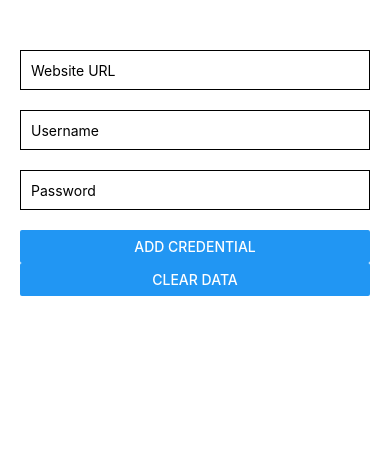
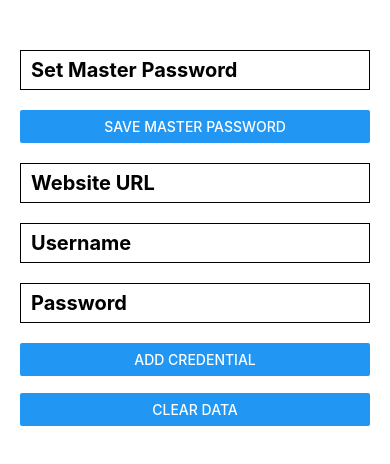
Before and after one commit to chilung-wu/react_practice, a React Native app in the folder MobilePasswordManager/: screen / in a window 390 px wide. Shown: the top 464 px of the page. Built offline with nearby package versions, Linux system fonts and the light colour scheme.

Commit message:
set master password and display it.

```diff
--- a/MobilePasswordManager/App.js
+++ b/MobilePasswordManager/App.js
@@ -1,23 +1,5 @@
-// import React from 'react';
-// import { NavigationContainer } from '@react-navigation/native';
-// import { createStackNavigator } from '@react-navigation/stack';
-// import CredentialsScreen from './CredentialsScreen';
-
-// const Stack = createStackNavigator();
-
-// export default function App() {
-//   return (
-//     <NavigationContainer>
-//       <Stack.Navigator>
-//         <Stack.Screen name="Credentials" component={CredentialsScreen} />
-//       </Stack.Navigator>
-//     </NavigationContainer>
-//   );
-// }
-
-
 import React, { useState, useEffect } from 'react';
-import { StyleSheet, View, TextInput, Button, FlatList, Text, TouchableOpacity } from 'react-native';
+import { StyleSheet, View, TextInput, Button, FlatList, Text, TouchableOpacity, Alert } from 'react-native';
 import * as SecureStore from 'expo-secure-store';
 
 export default function App() {
@@ -25,29 +7,68 @@ export default function App() {
   const [username, setUsername] = useState('');
   const [password, setPassword] = useState('');
   const [credentials, setCredentials] = useState([]);
+  const [masterPassword, setMasterPassword] = useState('');
+  const [isMasterPasswordSet, setIsMasterPasswordSet] = useState(false);
 
   const saveCredentials = async () => {
     await SecureStore.setItemAsync('credentials', JSON.stringify(credentials));
+    console.log('save: credentials', credentials);
+    console.log('save: json.stringify(credentials)', JSON.stringify(credentials));
   };
+
   const loadCredentials = async () => {
     const result = await SecureStore.getItemAsync('credentials');
     if (result) {
       setCredentials(JSON.parse(result));
     }
+    console.log('load: result', result);
+    console.log('load: json.parse(result)', JSON.parse(result));
   };
 
+  const saveMasterPassword = async () => {
+    if (masterPassword.trim() === '') {
+      Alert.alert('Error', 'Master password cannot be empty.');
+      return;
+    }
+    try {
+      await SecureStore.setItemAsync('masterPassword', masterPassword);
+      console.log('save: masterPassword', masterPassword);
+      setIsMasterPasswordSet(true);
+      // Alert.alert('Success', 'Master password is set successfully.');
+    } catch (error) {
+      Alert.alert('Error', 'Failed to save the master password.');
+    }
+  };
+
+  const loadMasterPassword = async () => {
+    try {
+      const savedMasterPassword = await SecureStore.getItemAsync('masterPassword');
+      console.log('load: savedMasterPassword', savedMasterPassword);
+      if (savedMasterPassword) {
+        setMasterPassword(savedMasterPassword);
+        setIsMasterPasswordSet(true);
+      }
+    } catch (error) {
+      Alert.alert('Error', 'Failed to load the master password.');
+    }
+  };
+
+  // initialize, load credentials and master password
   useEffect(() => {
     loadCredentials();
+    loadMasterPassword();
   }, []);
 
+  // save credentials when credentials change
   useEffect(() => {
     saveCredentials();
   }, [credentials]);
 
+  // save current credential to SecureStore
+  // TODO: 如果id僅用於keyExtractor，可以考慮使用其他唯一標識符（如生成的UUID），這樣就不需要在每次刪除操作後更新它們。
   const addCredential = () => {
     const newCredentials = [...credentials, { website, username, password, id: credentials.length.toString() }];
     setCredentials(newCredentials);
-    // saveCredentials();
     // Clear inputs after adding
     setWebsite('');
     setUsername('');
@@ -57,55 +78,59 @@ export default function App() {
   const deleteCredential = async (id) => {
     const newCredentials = credentials.filter(cred => cred.id !== id);
     setCredentials(newCredentials);
-    // saveCredentials();
     //update the id values of the remaining credentials
     const updatedCredentials = newCredentials.map((cred, index) => ({ ...cred, id: index.toString() }));
     setCredentials(updatedCredentials);
   };
 
+  // clear all data from SecureStore
   const _clearData = async () => {
     await SecureStore.deleteItemAsync('credentials');
+    await SecureStore.deleteItemAsync('masterPassword');
     setCredentials([]);
+    setWebsite('');
+    setUsername('');
+    setPassword('');
+    setCredentials([]);
+    setMasterPassword('');
+    setIsMasterPasswordSet(false);
   };
-
-  // const deleteCredential = async (id) => {
-  //   const newCredentials = credentials.filter(cred => cred.id !== id);
-  //   setCredentials(newCredentials);
-  //   // Update the id values of the remaining credentials
-  //   const updatedCredentials = newCredentials.map((cred, index) => ({ ...cred, id: index.toString() }));
-  //   setCredentials(updatedCredentials);
-
-  // const updateCredential = async (id, newCredential) => {
-  //   const newCredentials = credentials.map(cred => cred.id === id ? newCredential : cred);
-  //   setCredentials(newCredentials);
-  //   // saveCredentials();
-  // };
-
-  // const editCredential = async (id) => {
-  //   const updatedCredential = { website: 'updated', username: 'updated', password: 'updated', id: id };
-  //   updateCredential(id, updatedCredential);
-  // };
-
-
 
   return (
     <View style={styles.container}>
-      <TextInput style={styles.input} placeholder="Website URL" value={website} onChangeText={setWebsite} />
-      <TextInput style={styles.input} placeholder="Username" value={username} onChangeText={setUsername} />
-      <TextInput style={styles.input} placeholder="Password" value={password} onChangeText={setPassword} secureTextEntry />
+      {!isMasterPasswordSet ? (
+        <View>
+          <TextInput
+            style={[styles.input, styles.itemTextStyle]}
+            value={masterPassword}
+            onChangeText={setMasterPassword}
+            placeholder="Set Master Password"
+            secureTextEntry
+          />
+          <View style={{ marginBottom: 20 }}>
+          <Button title="Save Master Password" onPress={saveMasterPassword} />
+          </View>
+        </View>
+      ) : (
+        <Text style={[styles.text]}>masterPassword is {masterPassword}</Text>
+      )}
+      <TextInput style={[styles.input, styles.itemTextStyle]} placeholder="Website URL" value={website} onChangeText={setWebsite} />
+      <TextInput style={[styles.input, styles.itemTextStyle]} placeholder="Username" value={username} onChangeText={setUsername} />
+      <TextInput style={[styles.input, styles.itemTextStyle]} placeholder="Password" value={password} onChangeText={setPassword} secureTextEntry />
       <Button title="Add Credential" onPress={addCredential} />
-      <Button title="Clear Data" onPress={_clearData} />
+      <Text>{"\n"}</Text>
+      <Button title="Clear Data" onPress={_clearData}/>
       <FlatList
         data={credentials}
         renderItem={({ item }) => (
           <View style={styles.item}>
-            <Text>Website: {item.website}</Text>
-            <Text>Username: {item.username}</Text>
-            <Text>Password: {item.password}</Text>
-            <Text>id: {item.id}</Text>
+            <Text style={styles.itemTextStyle}>Website: {item.website}</Text>
+            <Text style={styles.itemTextStyle}>Username: {item.username}</Text>
+            <Text style={styles.itemTextStyle}>Password: {item.password}</Text>
+            <Text style={styles.itemTextStyle}>id: {item.id}</Text>
             {/* <Button title="Delete" onPress={() => deleteCredential(item.id)}/> */}
             <TouchableOpacity onPress={() => deleteCredential(item.id)}>
-              <Text style={styles.deleteButton}>Delete</Text>
+              <Text style={[styles.deleteButton, styles.itemTextStyle]}>Delete</Text>
             </TouchableOpacity>
           </View>
         )}
@@ -138,4 +163,11 @@ const styles = StyleSheet.create({
     color: 'red',
     marginTop: 10,
   },
+  text: {
+    fontSize: 30,
+  },
+  itemTextStyle : {
+    fontSize: 20,
+    fontWeight: 'bold',
+  },
 });
```
Also changed, not shown: 1 other file (tests, documents, lock files or other folders).
